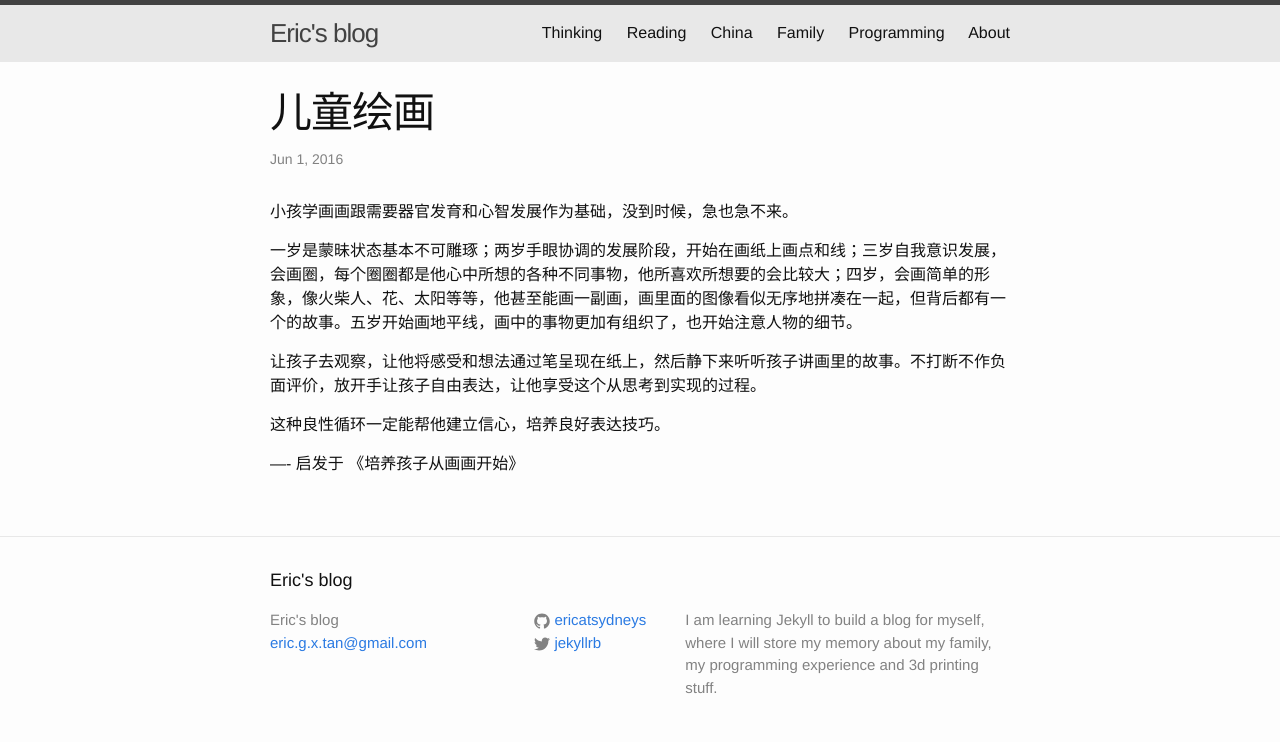
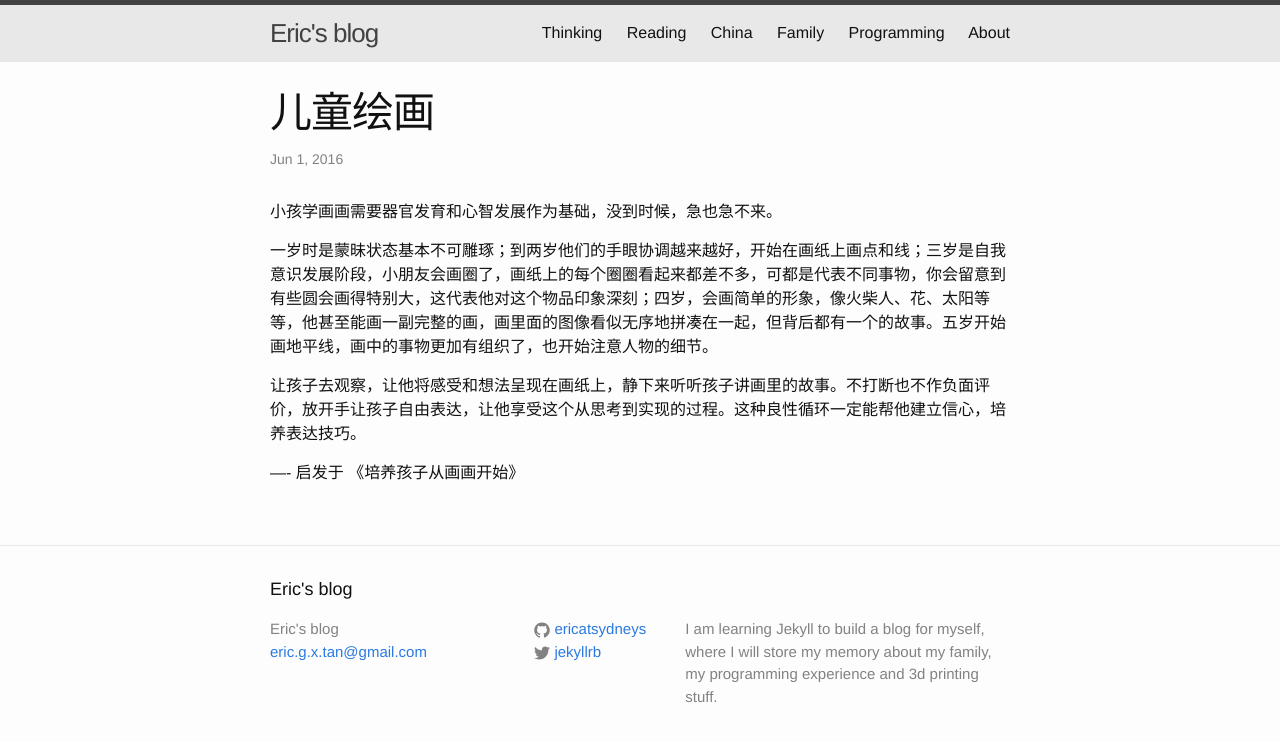
Before and after one commit to ericatsydney/ericatsydney.github.io, a Jekyll site: the page built from _posts/2016-06-02-children-drawing.markdown, in a window 1280 px wide. Shown: the top 742 px of the page. Built offline with Jekyll 4.4.1, drawn with Linux system fonts in a browser that asks for light colours.

Commit message:
Updated a post.

```diff
--- /dev/null
+++ b/_posts/2016-06-01-project-management.markdown
@@ -0,0 +1,6 @@
+---
+layout: post
+title:  "项目的控制"
+date:   2016-06-02 4:55:52 +1000
+categories: Reading
+---
--- a/_posts/2016-06-02-children-drawing.markdown
+++ b/_posts/2016-06-02-children-drawing.markdown
@@ -5,12 +5,10 @@ date:   2016-06-02 4:55:52 +1000
 categories: Reading
 ---
 
-小孩学画画跟需要器官发育和心智发展作为基础，没到时候，急也急不来。
+小孩学画画需要器官发育和心智发展作为基础，没到时候，急也急不来。
 
-一岁是蒙昧状态基本不可雕琢；两岁手眼协调的发展阶段，开始在画纸上画点和线；三岁自我意识发展，会画圈，每个圈圈都是他心中所想的各种不同事物，他所喜欢所想要的会比较大；四岁，会画简单的形象，像火柴人、花、太阳等等，他甚至能画一副画，画里面的图像看似无序地拼凑在一起，但背后都有一个的故事。五岁开始画地平线，画中的事物更加有组织了，也开始注意人物的细节。
+一岁时是蒙昧状态基本不可雕琢；到两岁他们的手眼协调越来越好，开始在画纸上画点和线；三岁是自我意识发展阶段，小朋友会画圈了，画纸上的每个圈圈看起来都差不多，可都是代表不同事物，你会留意到有些圆会画得特别大，这代表他对这个物品印象深刻；四岁，会画简单的形象，像火柴人、花、太阳等等，他甚至能画一副完整的画，画里面的图像看似无序地拼凑在一起，但背后都有一个的故事。五岁开始画地平线，画中的事物更加有组织了，也开始注意人物的细节。
 
-让孩子去观察，让他将感受和想法通过笔呈现在纸上，然后静下来听听孩子讲画里的故事。不打断不作负面评价，放开手让孩子自由表达，让他享受这个从思考到实现的过程。
-
-这种良性循环一定能帮他建立信心，培养良好表达技巧。
+让孩子去观察，让他将感受和想法呈现在画纸上，静下来听听孩子讲画里的故事。不打断也不作负面评价，放开手让孩子自由表达，让他享受这个从思考到实现的过程。这种良性循环一定能帮他建立信心，培养表达技巧。
 
 ---- 启发于 《培养孩子从画画开始》
--- /dev/null
+++ b/_posts/2016-06-04-Storm-insight.markdown
@@ -0,0 +1,6 @@
+---
+layout: post
+title:  "如何使用storm"
+date:   2016-06-03 21:30:52 +1000
+categories: Programming
+---
```
Also changed, not shown: _posts/2016-06-03-pressure.markdown (added, +8 -0 lines).
